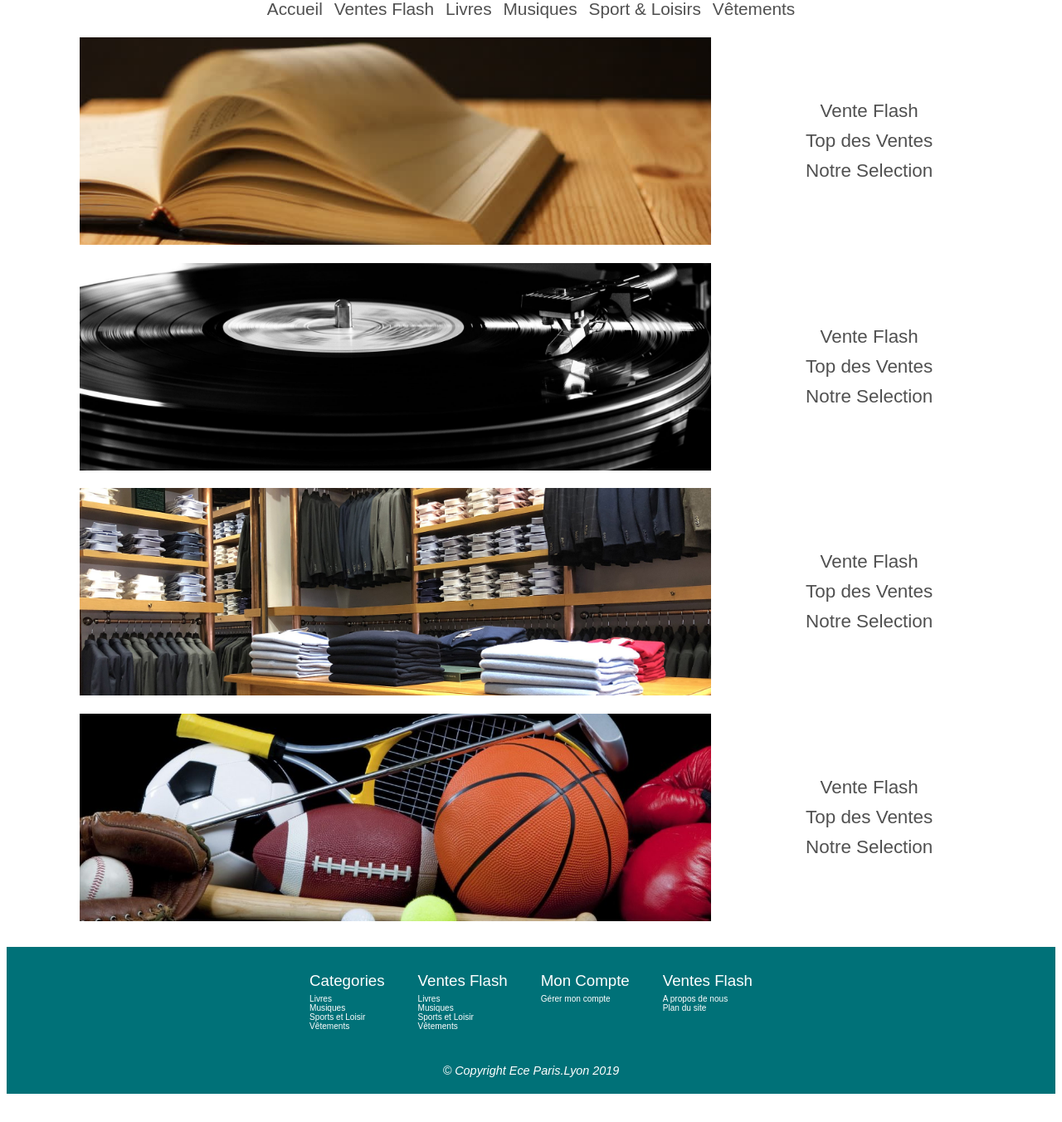
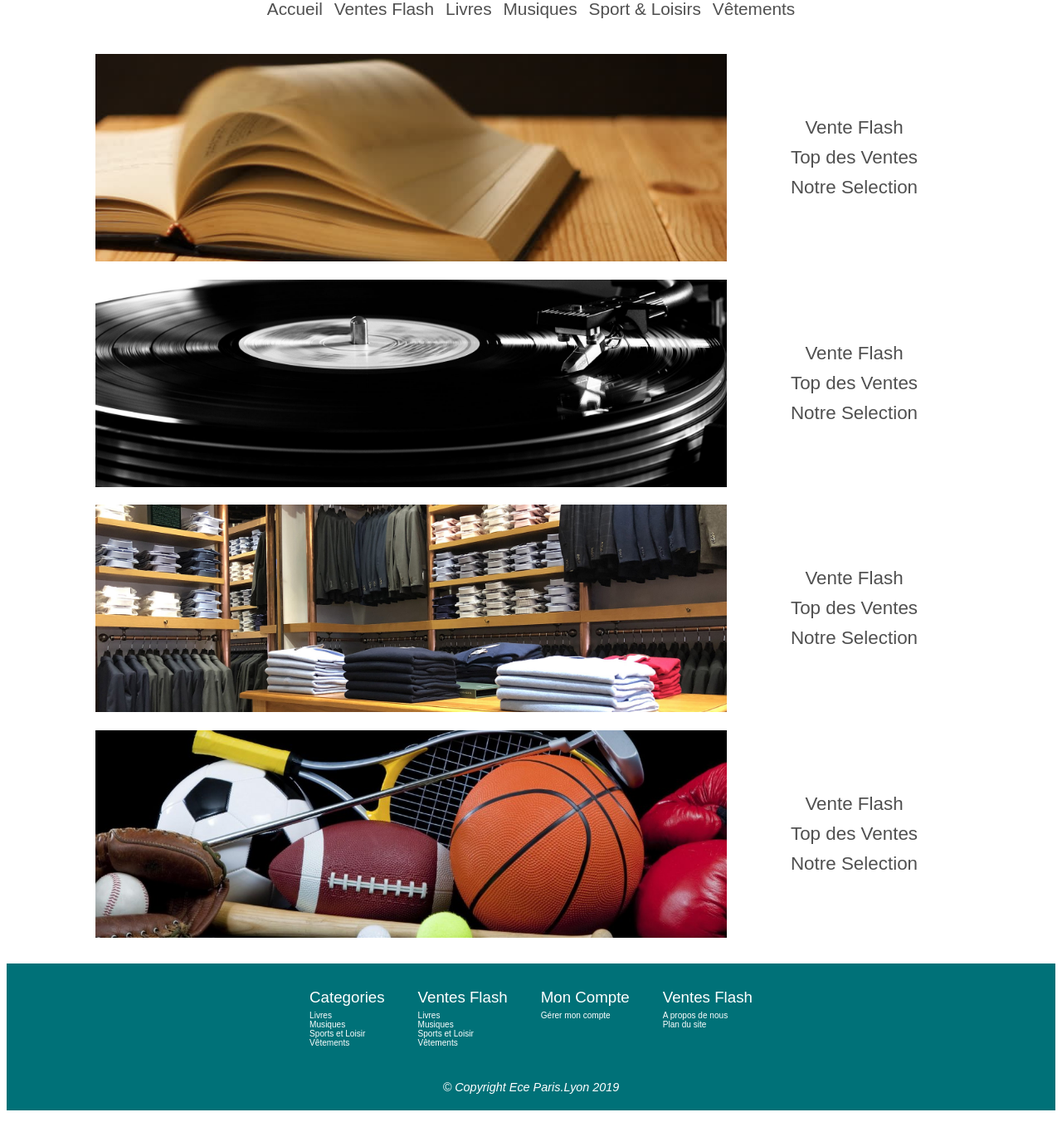
Before and after one commit to DanielIKKA/AmazonEce.com, a PHP site: page /Home.php in a window 1280 px wide. Shown: the part 136-1488 px from the top of the page at 83% size. Before the commit the page ends 1454 px from the top, so only its background shows below. Run offline with PHP 8.4, Linux system fonts and the light colour scheme.

Commit message:
- home page done

```diff
--- a/Css/HeaderStyleSheet.css
+++ b/Css/HeaderStyleSheet.css
@@ -15,7 +15,7 @@ header {
     height: 130px;
     display: flex;
     flex-direction: column;
-    margin-top: 20px;
+    margin: 20px 0;
 
     font-family: var(--font-raleway);
     font-weight: 100;
--- a/Css/HomeStylesheet.css
+++ b/Css/HomeStylesheet.css
@@ -15,11 +15,20 @@ html, body {
     min-width: 1200px;
 }
 
+main {
+    display: flex;
+    flex-direction: column;
+    justify-content: center;
+    height: 100%;
+
+    /*background-image: url("../Assets/WebSiteResources/images/leather_bg.jpg");*/
+}
 #main_wrapper {
     display: flex;
     flex-direction: column;
     margin: 20px 7%;
 
+    background-color: white;
     font-family: var(--font-raleway);
     font-weight: 100;
 }
@@ -27,7 +36,7 @@ html, body {
 .cat_item {
     display: flex;
     flex-direction: row;
-    justify-content: space-between;
+    justify-content: space-evenly;
 
     margin: 1% 0;
 
--- a/php/Home.php
+++ b/php/Home.php
@@ -10,7 +10,8 @@
     <?php include ("headerTemplate.php") ; ?>
 
     <!-- main body home page -->
-    <main id="main_wrapper">
+    <main>
+        <div id="main_wrapper">
             <div class="cat_item" id="cat_item_1">
                 <a href="#" class="pic">
                     <div class="rect_hover fit">
@@ -63,6 +64,8 @@
                     <a href="#">Notre Selection</a>
                 </section>
             </div>
+        </div>
+
     </main>
 
     <!-- import the footer template -->
```
Lines whose indentation alone changed are shown as unchanged.
